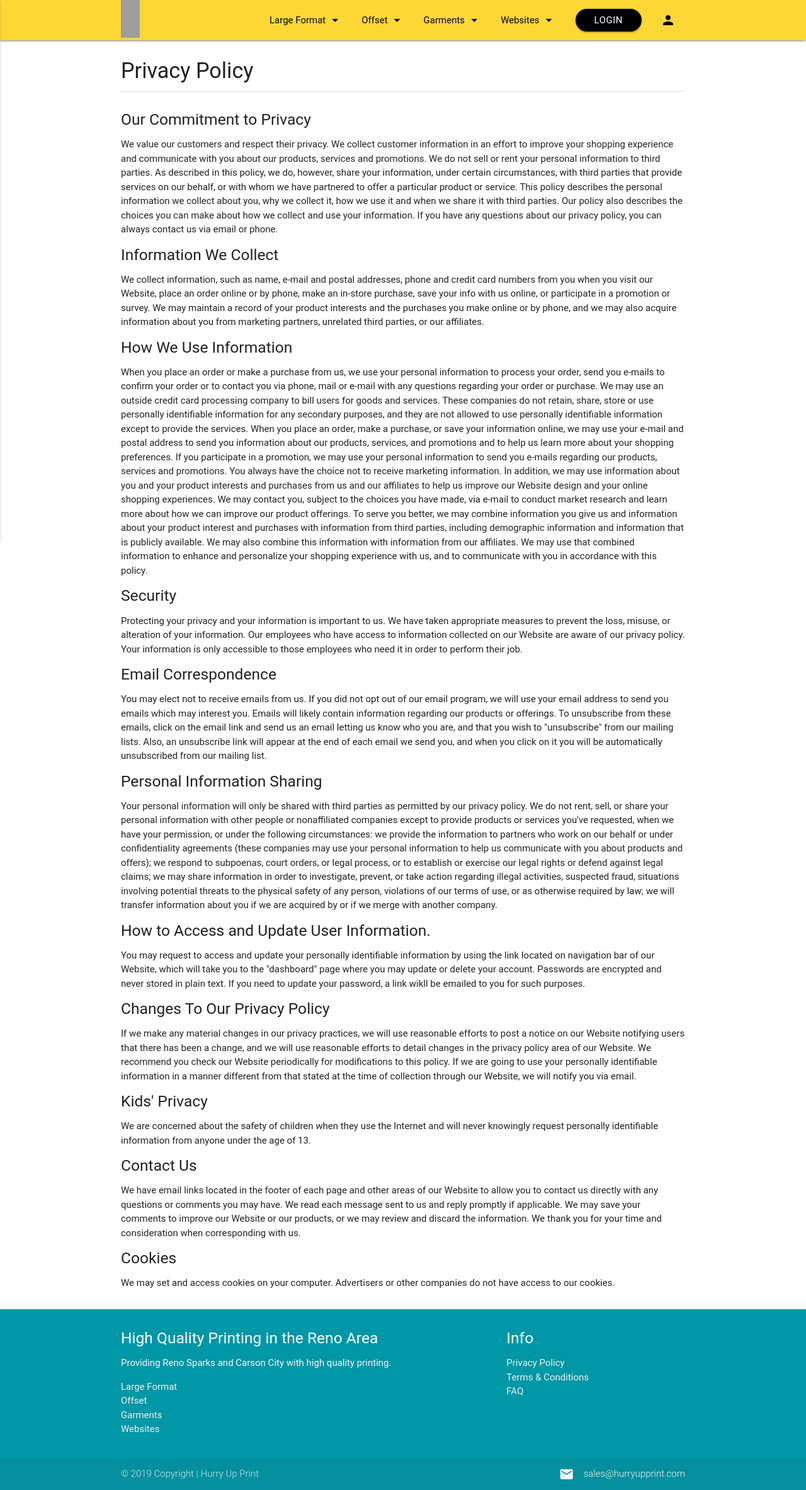
After one commit to wcolts2000/hup-client, a PHP site: page /privacy_policy.php in a window 1280 px wide. The commit adds this page. Shown: the whole page at 63% size. Run offline with PHP 8.4, Linux system fonts and the light colour scheme; some libraries are stand-ins or nearby versions; some web fonts are replaced; grey boxes are pictures that could not be loaded.

Commit message:
added privacy policy

```diff
--- /dev/null
+++ b/privacy_policy.php
@@ -0,0 +1,185 @@
+<!DOCTYPE html>
+<html lang="en">
+
+<head>
+  <meta charset="UTF-8">
+  <meta name="viewport" content="width=device-width, initial-scale=1.0">
+  <meta http-equiv="X-UA-Compatible" content="ie=edge">
+  <title>Hurry Up Print | Privacy Policy</title>
+  <link href="https://fonts.googleapis.com/icon?family=Material+Icons" rel="stylesheet" />
+  <link type="text/css" rel="stylesheet" href="css/materialize.min.css" media="screen,projection" />
+  <link type="text/css" rel="stylesheet" href="css/styles.css" />
+  <link rel="icon" href="img/favicon.png" sizes="32x32">
+</head>
+
+<body>
+  <?php include 'header.php' ?>
+
+  <div class="container m2a">
+
+
+    <h4>Privacy Policy</h4>
+    <div class="divider mb2"></div>
+
+    <h5>
+      Our Commitment to Privacy
+    </h5>
+    <p>
+      We value our customers and respect their privacy. We collect customer information in an effort to improve your
+      shopping experience and communicate with you about our products, services and promotions. We do not sell or rent
+      your personal information to third parties. As described in this policy, we do, however, share your information,
+      under certain circumstances, with third parties that provide services on our behalf, or with whom we have
+      partnered
+      to offer a particular product or service. This policy describes the personal information we collect about you, why
+      we collect it, how we use it and when we share it with third parties. Our policy also describes the choices you
+      can
+      make about how we collect and use your information. If you have any questions about our privacy policy, you can
+      always contact us via email or phone.
+    </p>
+
+    <h5>
+      Information We Collect
+    </h5>
+    <p>
+      We collect information, such as name, e-mail and postal addresses, phone and credit card numbers from you when you
+      visit our Website, place an order online or by phone, make an in-store purchase, save your info with us online, or
+      participate in a promotion or survey. We may maintain a record of your product interests and the purchases you
+      make
+      online or by phone, and we may also acquire information about you from marketing partners, unrelated third
+      parties,
+      or our affiliates.
+    </p>
+
+    <h5>
+      How We Use Information
+    </h5>
+    <p>
+      When you place an order or make a purchase from us, we use your personal information to process your order, send
+      you
+      e-mails to confirm your order or to contact you via phone, mail or e-mail with any questions regarding your order
+      or
+      purchase. We may use an outside credit card processing company to bill users for goods and services. These
+      companies
+      do not retain, share, store or use personally identifiable information for any secondary purposes, and they are
+      not
+      allowed to use personally identifiable information except to provide the services. When you place an order, make a
+      purchase, or save your information online, we may use your e-mail and postal address to send you information about
+      our products, services, and promotions and to help us learn more about your shopping preferences. If you
+      participate
+      in a promotion, we may use your personal information to send you e-mails regarding our products, services and
+      promotions. You always have the choice not to receive marketing information. In addition, we may use information
+      about you and your product interests and purchases from us and our affiliates to help us improve our Website
+      design
+      and your online shopping experiences. We may contact you, subject to the choices you have made, via e-mail to
+      conduct market research and learn more about how we can improve our product offerings. To serve you better, we may
+      combine information you give us and information about your product interest and purchases with information from
+      third parties, including demographic information and information that is publicly available. We may also combine
+      this information with information from our affiliates. We may use that combined information to enhance and
+      personalize your shopping experience with us, and to communicate with you in accordance with this policy.
+    </p>
+
+    <h5>
+      Security
+    </h5>
+    <p>
+      Protecting your privacy and your information is important to us. We have taken appropriate measures to prevent the
+      loss, misuse, or alteration of your information. Our employees who have access to information collected on our
+      Website are aware of our privacy policy. Your information is only accessible to those employees who need it in
+      order
+      to perform their job.
+    </p>
+
+    <h5>
+      Email Correspondence
+    </h5>
+    <p>
+      You may elect not to receive emails from us. If you did not opt out of our email program, we will use your email
+      address to send you emails which may interest you. Emails will likely contain information regarding our products
+      or
+      offerings. To unsubscribe from these emails, click on the email link and send us an email letting us know who you
+      are, and that you wish to "unsubscribe" from our mailing lists. Also, an unsubscribe link will appear at the end
+      of
+      each email we send you, and when you click on it you will be automatically unsubscribed from our mailing list.
+    </p>
+
+    <h5>
+      Personal Information Sharing
+    </h5>
+    <p>
+      Your personal information will only be shared with third parties as permitted by our privacy policy. We do not
+      rent,
+      sell, or share your personal information with other people or nonaffiliated companies except to provide products
+      or
+      services you've requested, when we have your permission, or under the following circumstances: we provide the
+      information to partners who work on our behalf or under confidentiality agreements (these companies may use your
+      personal information to help us communicate with you about products and offers); we respond to subpoenas, court
+      orders, or legal process, or to establish or exercise our legal rights or defend against legal claims; we may
+      share
+      information in order to investigate, prevent, or take action regarding illegal activities, suspected fraud,
+      situations involving potential threats to the physical safety of any person, violations of our terms of use, or as
+      otherwise required by law; we will transfer information about you if we are acquired by or if we merge with
+      another
+      company.
+    </p>
+
+    <h5>
+      How to Access and Update User Information.
+    </h5>
+    <p>
+      You may request to access and update your personally identifiable information by using the link located on
+      navigation bar of our Website, which will take you to the "dashboard" page where you may update or delete your
+      account. Passwords are encrypted and never stored in plain text. If you need to update your password, a link wikll
+      be emailed to you for such purposes.
+    </p>
+
+    <h5>
+      Changes To Our Privacy Policy
+    </h5>
+    <p>
+      If we make any material changes in our privacy practices, we will use reasonable efforts to post a notice on our
+      Website notifying users that there has been a change, and we will use reasonable efforts to detail changes in the
+      privacy policy area of our Website. We recommend you check our Website periodically for modifications to this
+      policy. If we are going to use your personally identifiable information in a manner different from that stated at
+      the time of collection through our Website, we will notify you via email.
+    </p>
+
+    <h5>
+      Kids' Privacy
+    </h5>
+    <p>
+      We are concerned about the safety of children when they use the Internet and will never knowingly request
+      personally
+      identifiable information from anyone under the age of 13.
+    </p>
+
+    <h5>
+      Contact Us
+    </h5>
+    <p>
+      We have email links located in the footer of each page and other areas of our Website to allow you to contact us
+      directly with any questions or comments you may have. We read each message sent to us and reply promptly if
+      applicable. We may save your comments to improve our Website or our products, or we may review and discard the
+      information. We thank you for your time and consideration when corresponding with us.
+    </p>
+
+    <h5>
+      Cookies
+    </h5>
+    <p>
+      We may set and access cookies on your computer. Advertisers or other companies do not have access to our cookies.
+    </p>
+
+  </div>
+
+
+  <?php include 'footer.php' ?>
+
+  <!--Import jQuery before materialize.js-->
+  <script type="text/javascript" src="https://code.jquery.com/jquery-3.2.1.min.js"></script>
+  <script type="text/javascript" src="js/materialize.min.js"></script>
+
+  <script src="js/index.js"></script>
+
+</body>
+
+</html>
--- a/register.php
+++ b/register.php
@@ -426,7 +426,7 @@
         <p class="mb1">
           <input type="checkbox" name="Privacy Policy" id="privacy">
           <label for="privacy">I have read and agree the
-            <a href="privacy_policy.html">Privacy Policy</a>
+            <a href="privacy_policy.php">Privacy Policy</a>
           </label>
         </p>
         <input type="submit" value="Register" class="btn waves-effect waves-light teal white-text">
```
